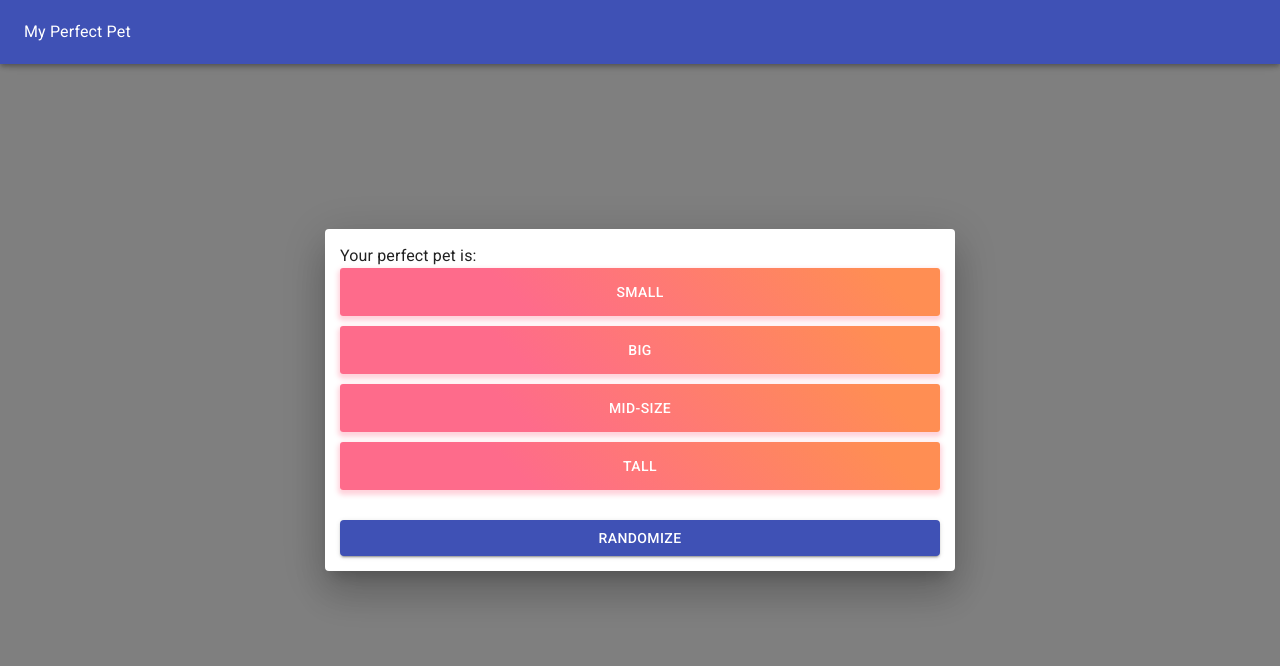
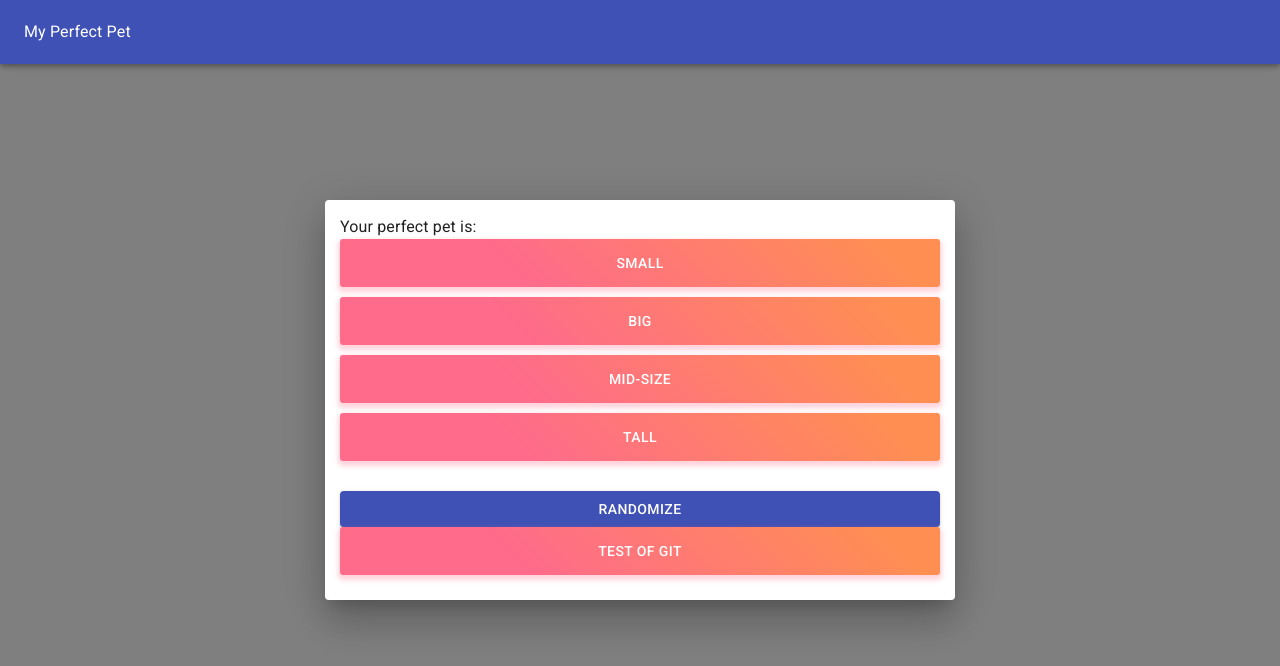
Before and after one commit to VPuljic/aperfectpet, a React (Create React App) app: page / in a window 1280 px wide. Both pictures are taken after a click on the button "NEXT". Shown: the top 666 px of the page. Built offline with nearby package versions, Linux system fonts and the light colour scheme.

Commit message:
git test changes

```diff
--- a/src/components/FirstQuestion.js
+++ b/src/components/FirstQuestion.js
@@ -62,6 +62,13 @@ export class FirstQuestion extends Component {
             <Button color="primary" variant="contained" onClick={randomAnswers}>
               Randomize
             </Button>
+            <MyButton
+              onClick={handleChange("firstAnswer", "tall")}
+              defaultValue={values.firstAnswer}
+              value="tall"
+            >
+              Test of git
+            </MyButton>
           </Dialog>
         </>
       </MuiThemeProvider>
```
Also changed, not shown: src/components/Test/Tesccomp.js (added).
